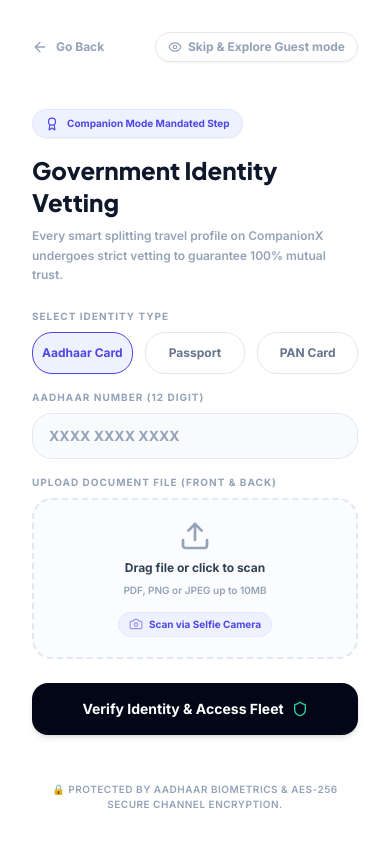
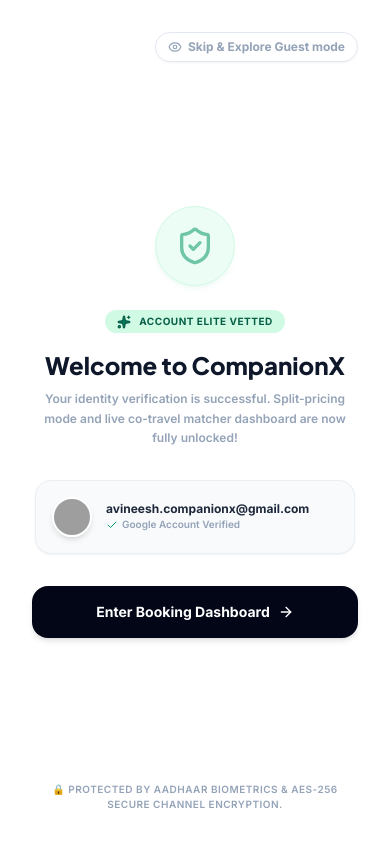
Before and after one commit to Avineesh-G/CompanionX, a React (Vite) app in the folder app/: page / in a window 390 px wide. Both pictures are taken after a click on the button "Continue with Google / Gmail". Shown: the top 844 px of the page. Built offline with nearby package versions, Linux system fonts and the light colour scheme; grey boxes are pictures that could not be loaded.

Commit message:
Fix: Bypassed Government ID vetting for Gmail Login to enable seamless direct login, keeping it mandated for Mobile Number login with dynamic badge styling

```diff
--- a/app/src/App.tsx
+++ b/app/src/App.tsx
@@ -183,7 +183,8 @@
   const triggerGmailLogin = () => {
     setGmailAddress('avineesh.companionx@gmail.com');
     setAuthMethod('gmail');
-    setAuthStep('verify_id');
+    setIsSimulatedVerified(true);
+    setAuthStep('success');
   };
 
   const handleSeatSelect = (seat: string, isIntrCity = false) => {
@@ -588,7 +589,7 @@
                           {authMethod === 'gmail' ? gmailAddress : `+91 ${mobileNumber}`}
                         </p>
                         <p className="text-[10px] text-slate-400 font-semibold flex items-center gap-1">
-                          <Check className="w-3 h-3 text-emerald-600" /> Government ID Verified
+                          <Check className="w-3 h-3 text-emerald-600" /> {authMethod === 'gmail' ? 'Google Account Verified' : 'Government ID Verified'}
                         </p>
                       </div>
                     </div>
```
